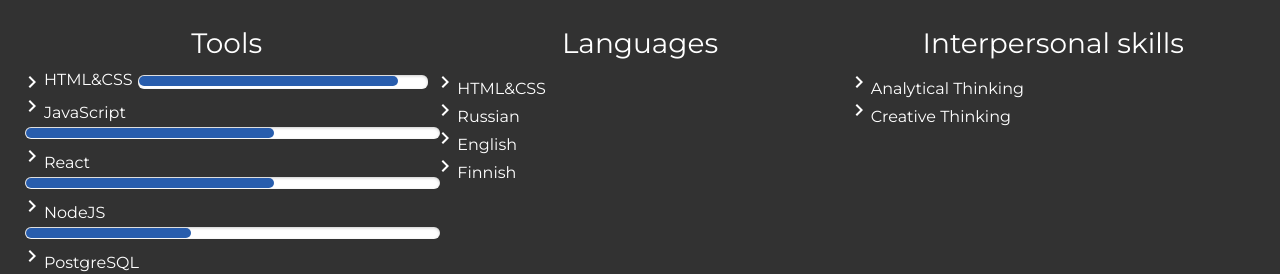
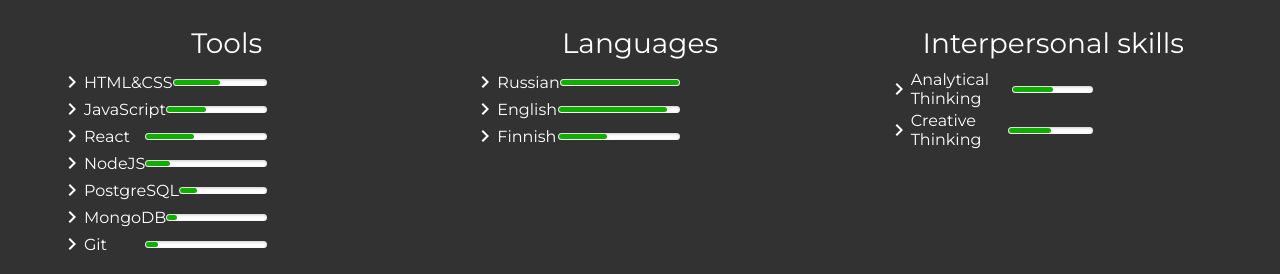
Before and after one commit to anyajegorova/portfolio, a React (Create React App) app in the folder profile_client/: page /about in a window 1280 px wide. Shown: the part 537-811 px from the top of the page. Built offline with nearby package versions, Linux system fonts and the light colour scheme.

Commit message:
card component, progress bar and some styling

```diff
--- a/profile_client/src/components/ProgressBar.css
+++ b/profile_client/src/components/ProgressBar.css
@@ -1,17 +1,15 @@
 .wrapper-container {
-    width: 100%;
+    width: 120px;
     background-color: white;
     padding: 1px;
     border-radius: 6px;
     box-shadow: inset 0 1px 3px rgba(0, 0, 0, 0.2);
-    margin: 5px;
-
+    height: 5px;
 }
 
 .progress-bar-fill {
     display: block;
-    height: 10px;
-    background-color: #285dad;
+    height: 5px;
+    background-color: #0faf00;
     border-radius: 6px;
-
 }
--- a/profile_client/src/views/About.js
+++ b/profile_client/src/views/About.js
@@ -30,30 +30,29 @@
                     <div className='section'>
                         <div className='skill-name'>Tools</div>
                         <div className='skill-set'>
-                            <div className='skill-wrapper'><KeyboardArrowRightIcon /><p>HTML&CSS</p> <ProgressBar percent='90%' /></div>
-                            <p><KeyboardArrowRightIcon />JavaScript</p><ProgressBar percent='60%' />
-                            <p><KeyboardArrowRightIcon />React</p> <ProgressBar percent='60%' />
-                            <p><KeyboardArrowRightIcon />NodeJS</p> <ProgressBar percent='40%' />
-                            <p><KeyboardArrowRightIcon />PostgreSQL</p> <ProgressBar percent='30%' />
-                            <p><KeyboardArrowRightIcon />MongoDB</p><ProgressBar percent='30%' />
-                            <p><KeyboardArrowRightIcon />Git</p><ProgressBar percent='30%' />
+                            <div className='skill-wrapper'><KeyboardArrowRightIcon /><p>HTML&CSS</p> <ProgressBar percent='50%' /></div>
+                            <div className='skill-wrapper'><KeyboardArrowRightIcon /><p>JavaScript</p><ProgressBar percent='40%' /></div>
+                            <div className='skill-wrapper'><KeyboardArrowRightIcon /><p>React</p> <ProgressBar percent='40%' /></div>
+                            <div className='skill-wrapper'><KeyboardArrowRightIcon /><p>NodeJS</p> <ProgressBar percent='20%' /></div>
+                            <div className='skill-wrapper'><KeyboardArrowRightIcon /><p>PostgreSQL</p> <ProgressBar percent='20%' /></div>
+                            <div className='skill-wrapper'><KeyboardArrowRightIcon /><p>MongoDB</p><ProgressBar percent='10%' /></div>
+                            <div className='skill-wrapper'><KeyboardArrowRightIcon /><p>Git</p><ProgressBar percent='10%' /></div>
 
                         </div>
                     </div>
                     <div className='section'>
                         <div className='skill-name'>Languages</div>
                         <div className='skill-set'>
-                            <p><KeyboardArrowRightIcon />HTML&CSS</p>
-                            <p><KeyboardArrowRightIcon />Russian</p>
-                            <p><KeyboardArrowRightIcon />English</p>
-                            <p><KeyboardArrowRightIcon />Finnish</p>
+                            <div className='skill-wrapper'><KeyboardArrowRightIcon /><p>Russian</p><ProgressBar percent='100%' /></div>
+                            <div className='skill-wrapper'><KeyboardArrowRightIcon /><p>English</p><ProgressBar percent='90%' /></div>
+                            <div className='skill-wrapper'><KeyboardArrowRightIcon /><p>Finnish</p><ProgressBar percent='40%' /></div>
                         </div>
                     </div>
                     <div className='section'>
                         <div className='skill-name'>Interpersonal skills</div>
                         <div className='skill-set'>
-                            <p><KeyboardArrowRightIcon />Analytical Thinking</p>
-                            <p><KeyboardArrowRightIcon />Creative Thinking</p>
+                            <div className='skill-wrapper'><KeyboardArrowRightIcon /><p>Analytical Thinking</p><ProgressBar percent='50%' /></div>
+                            <div className='skill-wrapper'><KeyboardArrowRightIcon /><p>Creative Thinking</p><ProgressBar percent='50%' /></div>
                         </div>
                     </div>
                 </div>
--- a/profile_client/src/views/styles.css
+++ b/profile_client/src/views/styles.css
@@ -126,7 +126,7 @@
 }
 
 .box:hover {
-    transform: scale(1.4);
+    transform: scale(1.1);
 }
 
 /*Works page*/
@@ -241,6 +241,7 @@
     display: flex;
     flex-direction: column;
     margin-top: 20px;
+    height: min(800px);
 
 }
 .skills {
@@ -255,6 +256,7 @@
 .skill-set {
     text-align: justify;
     width: 100%;
+    margin-left: max(40px);
 }
 
 .section {
@@ -271,4 +273,12 @@
 .skill-wrapper {
     display: flex;
     flex-direction: row;
+    justify-content: start;
+    padding-right: min(50%);
+    align-items: center;
+    margin-bottom: 3px;
 }
+
+.skill-wrapper p {
+    margin-right: auto;
+}
```
Also changed, not shown: profile_client/src/components/CardDev.js (added, +41 -0 lines).
